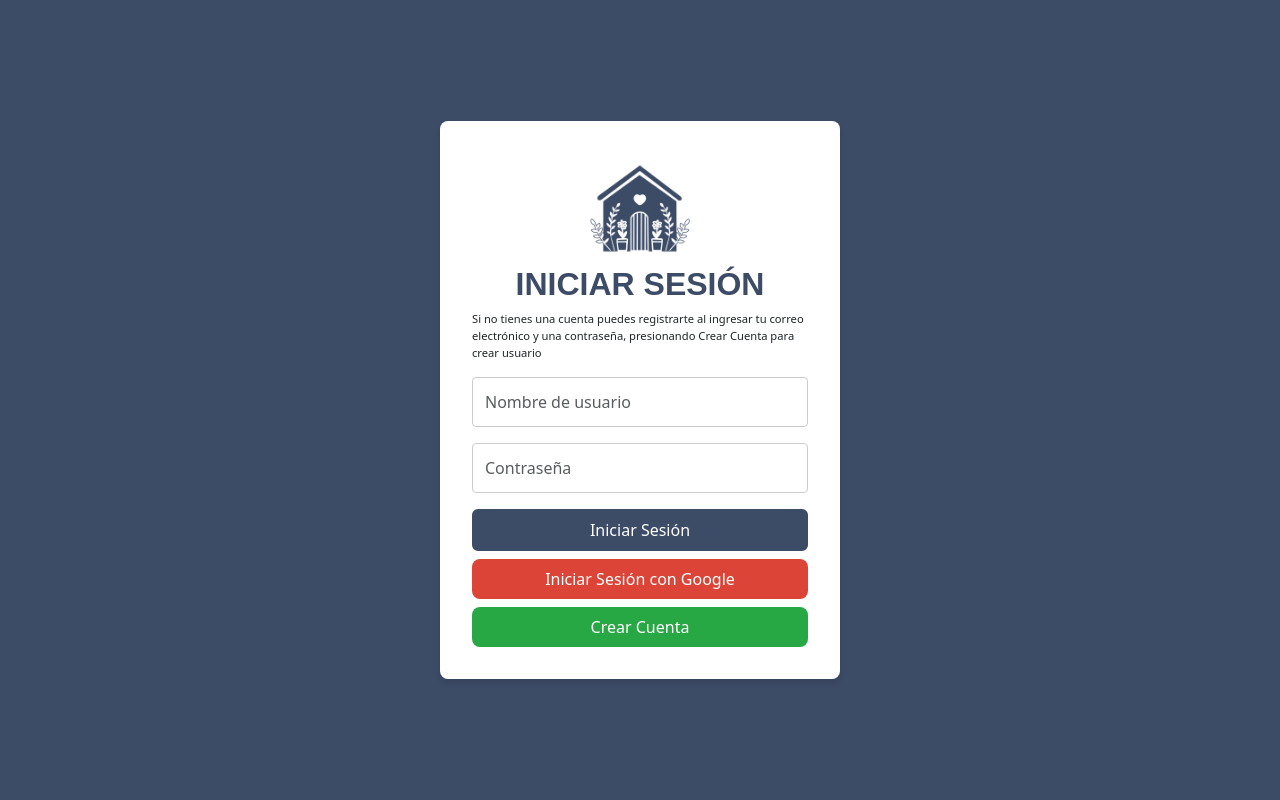
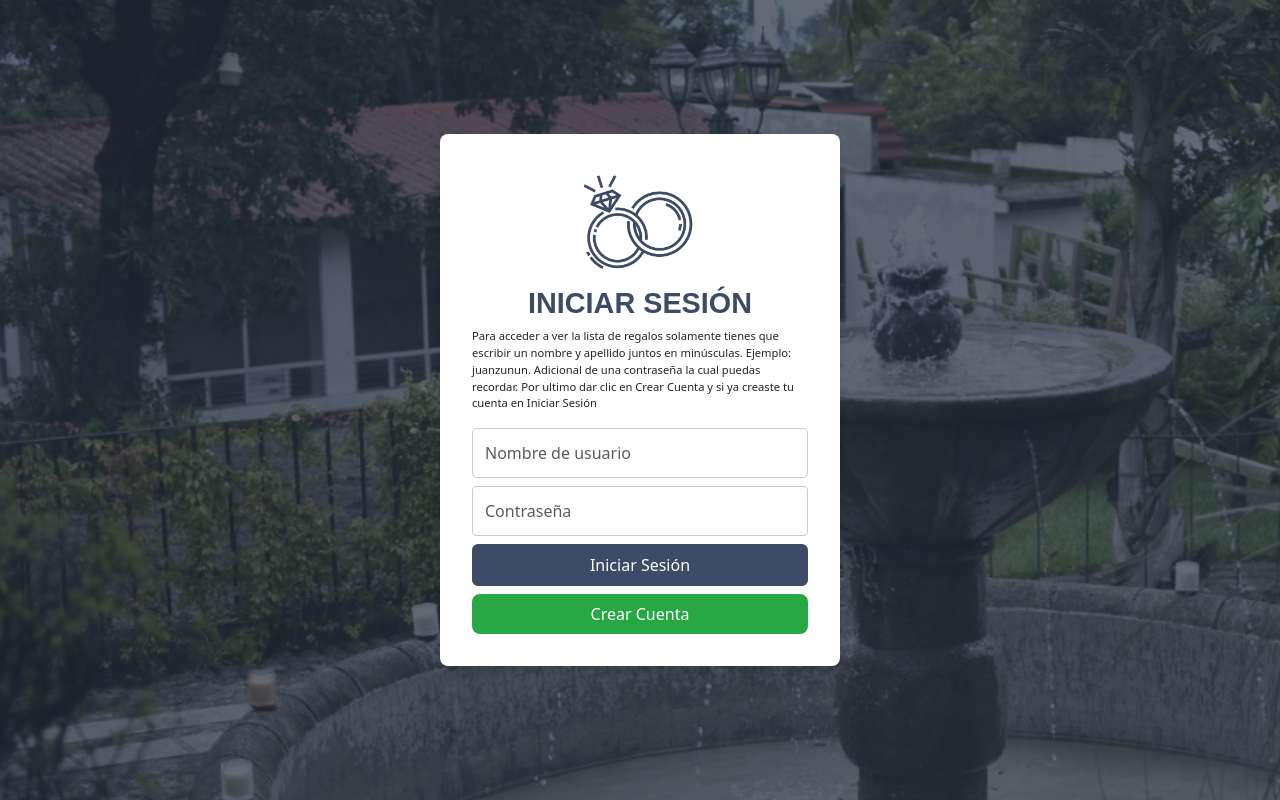
Before and after one commit to abrahambamac345/boda-proyecto-react, a React (Vite) app: page /signin in a window 1280 px wide. Built offline with nearby package versions, Linux system fonts and the light colour scheme.

Commit message:
martes20

```diff
--- a/index.html
+++ b/index.html
@@ -6,6 +6,7 @@
     <meta name="viewport" content="width=device-width, initial-scale=1.0" />
     <link rel="stylesheet" href="/my-react-project/src/index.css">
     <link href="https://cdn.jsdelivr.net/npm/bootstrap@5.3.0/dist/css/bootstrap.min.css" rel="stylesheet" integrity="sha384-9ndCyUaIbzAi2FUVXJi0CjmCapSmO7SnpJef0486qhLnuZ2cdeRhO02iuK6FUUVM" crossorigin="anonymous">
+    <link rel="icon" type="image/png" href="./src/assets/img/anillos.ico">
     <title>Boda D&M</title>
   </head>
   <body class="bg-fondo">
--- a/src/SignIn.css
+++ b/src/SignIn.css
@@ -6,7 +6,10 @@
   align-items: center;
   width: 100%;
   height: 100vh;
-  background-color: #3C4B66;
+  background-image: url(./assets/img/3.png);
+  object-fit: cover;
+  background-repeat: none;
+
 }
 .container {
     max-width: 400px;
@@ -25,7 +28,7 @@
 
 .container-fluids h1{
   color: #3C4B66;
-  font-size: 2rem;
+  font-size: 1.8rem;
   font-family: Arial, Helvetica, sans-serif;
   font-weight: bold;
 }
@@ -35,9 +38,10 @@
 }
   .container img{
     width: 7rem;
+    margin-bottom: 0.5rem;
   }
   .form-group {
-    margin-bottom: 1rem;
+    margin-bottom: 0.5rem;
   }
 
   input[type="text"],
@@ -47,7 +51,7 @@
     border: 1px solid #ccc;
     border-radius: 4px;
     box-sizing: border-box; /* Make sure padding doesn't affect width */
-    margin-bottom: 1rem;
+    margin-bottom: 0.5rem;
   }
 
   button {
--- a/src/SignIn.jsx
+++ b/src/SignIn.jsx
@@ -1,9 +1,9 @@
 import React, { useState } from 'react';
-import { signInWithEmailAndPassword, createUserWithEmailAndPassword, GoogleAuthProvider, signInWithPopup } from 'firebase/auth';
+import { signInWithEmailAndPassword, createUserWithEmailAndPassword,/*  GoogleAuthProvider, signInWithPopup  */} from 'firebase/auth';
 import { useNavigate } from 'react-router-dom';
 import { auth } from './firebase-config';
 import './SignIn.css';
-import login from './assets/img/a (1).png'
+import login from './assets/img/anillos2.png'
 function SignIn() {
   const [username, setUsername] = useState('');
   const [password, setPassword] = useState('');
@@ -36,7 +36,7 @@ function SignIn() {
     }
   };
 
-  const handleGoogleSignIn = async () => {
+ /*  const handleGoogleSignIn = async () => {
     const provider = new GoogleAuthProvider();
     try {
       await signInWithPopup(auth, provider);
@@ -44,7 +44,7 @@ function SignIn() {
     } catch (error) {
       setError(error.message);
     }
-  };
+  }; */
 
   return (
     <div className='center-container'>
@@ -52,7 +52,7 @@ function SignIn() {
          <article className='container-fluids'>
             <img src={login} alt="" />
             <h1>INICIAR SESIÓN</h1>
-            <p>Si no tienes una cuenta puedes registrarte al ingresar tu correo electrónico y una contraseña, presionando Crear Cuenta para crear usuario</p>
+            <p>Para acceder a ver la lista de regalos solamente tienes que escribir un nombre y apellido juntos en minúsculas. Ejemplo: juanzunun. Adicional de una contraseña la cual puedas recordar. Por ultimo dar clic en Crear Cuenta y si ya creaste tu cuenta en Iniciar Sesión</p>
          </article>
         {error && <p className="error-message">{error}</p>}
         <form onSubmit={handleLogin} className="form-group">
@@ -72,7 +72,7 @@ function SignIn() {
           />
           <button type="submit" className="btn btn-primary">Iniciar Sesión</button>
         </form>
-        <button onClick={handleGoogleSignIn} className="google-sign-in">Iniciar Sesión con Google</button>
+       {/*  <button onClick={handleGoogleSignIn} className="google-sign-in">Iniciar Sesión con Google</button> */}
         <button onClick={handleSignUp} className="sign-up-button">Crear Cuenta</button>
         </ div>
     </div>
```
Also changed, not shown: src/assets/img/anillos2.png (added), 1 other file (tests, documents, lock files or other folders).
